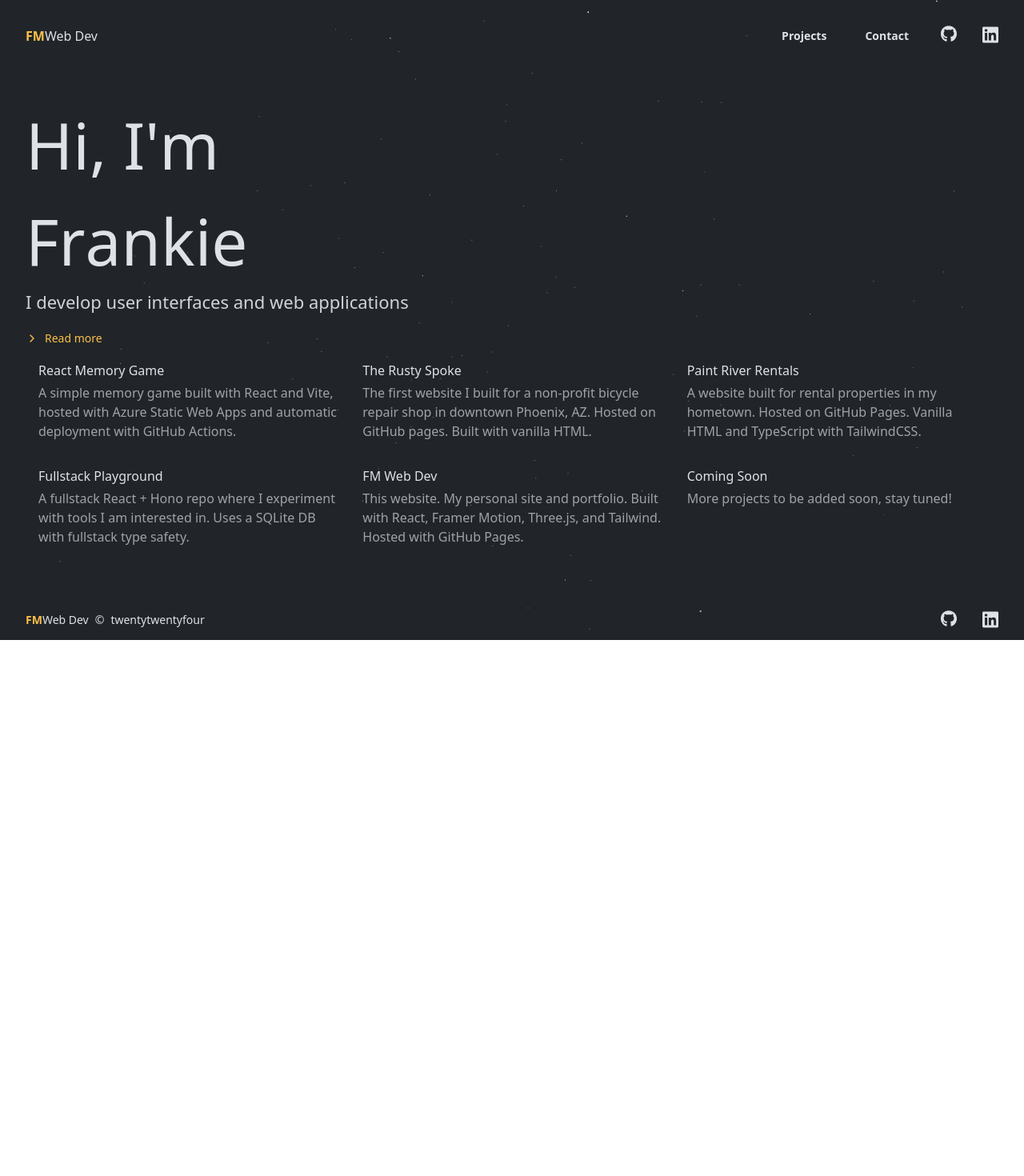
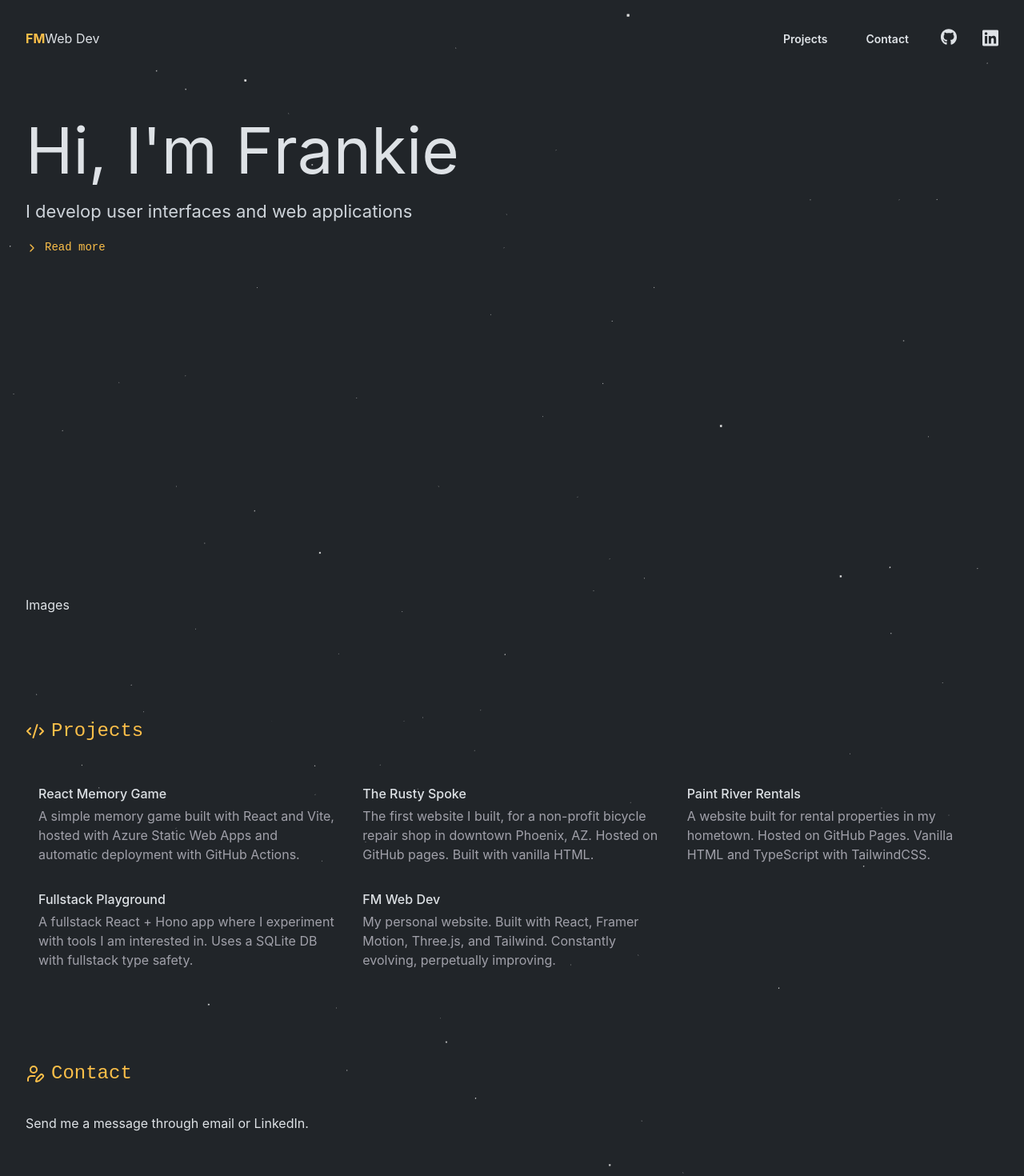
Before and after one commit to FrankieMarie/frankiemarie.me, a React (Vite) app: page / in a window 1280 px wide. Shown: the top 1470 px of the page at 80% size. Before the commit the page ends 818 px from the top, so only its background shows below. Built offline with nearby package versions, Linux system fonts and the light colour scheme; a web font is replaced by a local one.

Commit message:
spacing, images section, contact

```diff
--- a/src/components/About.tsx
+++ b/src/components/About.tsx
@@ -9,8 +9,8 @@ import {
 
 function About() {
   return (
-    <section className="max-w-lg flex-grow">
-      <TextEffect className="text-80" per="char" preset="fade" as="h1">
+    <section id="about" className="flex-grow">
+      <TextEffect className="text-80 mt-8" per="char" preset="fade" as="h1">
         Hi, I'm Frankie
       </TextEffect>
       <TextEffect className="text-22 text-lighter" per="word" preset="scale">
@@ -20,18 +20,18 @@ function About() {
         <AccordionItem value="getting-started">
           <AccordionTrigger className="flex items-center gap-2 py-0.5 text-left text-gold hover:text-gold/80">
             <ChevronRight className="h-4 w-4 transition-transform duration-200 group-data-[expanded]:rotate-90" />
-            <TextEffect className="text-14" per="word" preset="scale">
+            <TextEffect className="font-dank text-14" per="word" preset="scale">
               Read more
             </TextEffect>
           </AccordionTrigger>
           <AccordionContent>
-            <p className="text-light">
+            <p className="max-w-xl text-light">
               I am a web developer from the Upper Peninsula of Michigan. I
               specialize in building front end web applications with a focus on
               design, semantics, accessibility, and user experience. I have been
               working with TypeScript and modern web frameworks professionally
               for over 6 years. I particularly enjoy writing CSS and making
-              things look pretty and fun to interact with.
+              things fun to interact with.
             </p>
           </AccordionContent>
         </AccordionItem>
--- /dev/null
+++ b/src/components/Contact.tsx
@@ -0,0 +1,17 @@
+import { Link } from '@tanstack/react-router';
+import { UserPen } from 'lucide-react';
+
+function Contact() {
+  return (
+    <section id="contact" className="mt-24">
+      <Link className="mb-8 block w-max" hash="contact">
+        <h1 className="flex w-max items-center gap-2 font-dank text-24 text-gold hover:text-gold/80">
+          <UserPen /> Contact
+        </h1>
+      </Link>
+      <p>Send me a message through email or LinkedIn.</p>
+    </section>
+  );
+}
+
+export { Contact };
--- a/src/components/ContactForm.tsx
+++ /dev/null
@@ -1,62 +0,0 @@
-import { FormEvent } from "react";
-import { NAME, EMAIL, SUBJECT, MESSAGE } from "src/api/types";
-
-type Props = {
-  onSubmit: (e: FormEvent<HTMLFormElement>) => void;
-};
-
-export const ContactForm = (props: Props) => {
-  const { onSubmit } = props;
-
-  return (
-    <form
-      className="mx-auto mt-8 flex w-full max-w-4xl flex-col gap-8"
-      onSubmit={onSubmit}
-    >
-      <div className="flex flex-col items-center border-b border-tertiary py-2 text-white transition-all placeholder:text-slate-400 focus-within:border-b-primary">
-        <input
-          className="h-full w-full appearance-none border-none bg-transparent px-2 py-1 leading-tight text-white focus:outline-none"
-          type="text"
-          placeholder="Your Name"
-          aria-label="Your Name"
-          name={NAME}
-        />
-      </div>
-      <div className="flex flex-col items-center border-b border-tertiary py-2 text-white transition-all placeholder:text-slate-400 focus-within:border-b-primary">
-        <input
-          className="h-full w-full appearance-none border-none bg-transparent px-2 py-1 leading-tight text-white focus:outline-none"
-          type="text"
-          placeholder="Your Email"
-          aria-label="Your Email"
-          name={EMAIL}
-        />
-      </div>
-      <div className="flex flex-col items-center border-b border-tertiary py-2 text-white transition-all placeholder:text-slate-400 focus-within:border-b-primary">
-        <input
-          className="h-full w-full appearance-none border-none bg-transparent px-2 py-1 leading-tight text-white placeholder:text-slate-400 focus:outline-none"
-          type="text"
-          placeholder="Subject"
-          aria-label="Subject"
-          name={SUBJECT}
-        />
-      </div>
-      <div className="flex flex-col gap-2">
-        <label className="px-2 text-slate-400">Message</label>
-        <div className="flex border border-tertiary pt-2 text-white transition-all focus-within:border-primary">
-          <textarea
-            className="h-full w-full appearance-none border-none bg-transparent px-2 py-1 text-white focus:outline-none"
-            aria-label="Message"
-            rows={4}
-            name={MESSAGE}
-          />
-        </div>
-      </div>
-      <button
-        type="submit"
-        className="flex h-8 items-center self-start bg-secondary px-4 pt-[1px] font-bold leading-4 text-background transition-all hover:bg-primary"
-      >
-        Submit
-      </button>
-    </form>
-  );
-};
--- a/src/components/Footer.tsx
+++ b/src/components/Footer.tsx
@@ -3,8 +3,8 @@ import { LinkedIn } from '../assets/SVGs/LinkedIn';
 
 export const Footer = () => {
   return (
-    <footer className="z-10">
-      <div className="mx-auto flex w-full max-w-screen-nav items-center justify-between p-8">
+    <footer className="relative z-10 mt-24">
+      <div className="mx-auto flex h-24 w-full max-w-screen-nav items-center justify-between px-8">
         <div className="flex gap-2 text-14">
           <div className="flex items-baseline">
             <span className="font-bold text-gold">FM</span>
--- /dev/null
+++ b/src/components/Images.tsx
@@ -0,0 +1,5 @@
+function Images() {
+  return <div className="mb-8">Images</div>;
+}
+
+export { Images };
--- a/src/components/Navbar.tsx
+++ b/src/components/Navbar.tsx
@@ -10,7 +10,7 @@ function Navbar() {
 
   return (
     <nav
-      className={`sticky top-0 z-40 mx-auto flex w-full items-center border-none p-8 transition-all ${
+      className={`sticky top-0 z-40 mx-auto flex h-24 w-full items-center border-none px-8 transition-all ${
         scrolled ? 'backdrop-blur-sm' : 'bg-transparent'
       } `}
     >
--- a/src/components/ProjectCard.tsx
+++ /dev/null
@@ -1,26 +0,0 @@
-import { Tag } from "./Tag";
-
-interface Props {
-  title: string;
-  text: string;
-  tags: string[];
-  onClick: () => void;
-}
-
-export const ProjectCard = ({ title, text, tags, onClick }: Props) => {
-  return (
-    <div className="relative flex flex-col items-center justify-start rounded-xl border border-transparent bg-darkGrey bg-opacity-30 p-4 transition-all hover:border-primary">
-      <button type="button" onClick={onClick}>
-        <h2 className="mb-2 bg-gradient-to-r from-white via-primary to-secondary bg-clip-text font-bold text-transparent">
-          {title}
-        </h2>
-        <p className="mb-12 text-center">{text}</p>
-        <div className="absolute bottom-4 left-4 flex w-[calc(100%-2rem)] flex-wrap justify-center gap-2">
-          {tags.map((tag) => (
-            <Tag key={`${title}-${tag}`} text={tag} />
-          ))}
-        </div>
-      </button>
-    </div>
-  );
-};
--- a/src/components/Projects.tsx
+++ b/src/components/Projects.tsx
@@ -1,8 +1,16 @@
+import { CodeXml } from 'lucide-react';
 import { AnimatedBackground } from './AnimatedBackground';
+import { Link } from '@tanstack/react-router';
 
 function Projects() {
   return (
-    <section className="grid grid-cols-2 md:grid-cols-3">
+    <section id="projects" className="mt-24">
+      <Link className="mb-8 block w-max" hash="projects">
+        <h1 className="flex w-max items-center gap-2 font-dank text-24 text-gold hover:text-gold/80">
+          <CodeXml /> Projects
+        </h1>
+      </Link>
+      <div className="grid grid-cols-2 md:grid-cols-3">
         <AnimatedBackground
           className="rounded-lg bg-darker"
           transition={{
@@ -21,6 +29,7 @@ function Projects() {
             </div>
           ))}
         </AnimatedBackground>
+      </div>
     </section>
   );
 }
@@ -38,7 +47,7 @@ const PROJECTS = [
     id: 2,
     title: 'The Rusty Spoke',
     description:
-      'The first website I built for a non-profit bicycle repair shop in downtown Phoenix, AZ. Hosted on GitHub pages. Built with vanilla HTML.'
+      'The first website I built, for a non-profit bicycle repair shop in downtown Phoenix, AZ. Hosted on GitHub pages. Built with vanilla HTML.'
   },
   {
     id: 3,
@@ -50,17 +59,12 @@ const PROJECTS = [
     id: 4,
     title: 'Fullstack Playground',
     description:
-      'A fullstack React + Hono repo where I experiment with tools I am interested in. Uses a SQLite DB with fullstack type safety.'
+      'A fullstack React + Hono app where I experiment with tools I am interested in. Uses a SQLite DB with fullstack type safety.'
   },
   {
     id: 5,
     title: 'FM Web Dev',
     description:
-      'This website. My personal site and portfolio. Built with React, Framer Motion, Three.js, and Tailwind. Hosted with GitHub Pages.'
-  },
-  {
-    id: 6,
-    title: 'Coming Soon',
-    description: 'More projects to be added soon, stay tuned!'
+      'My personal website. Built with React, Framer Motion, Three.js, and Tailwind. Constantly evolving, perpetually improving.'
   }
 ];
--- a/src/hooks/useScroll.ts
+++ b/src/hooks/useScroll.ts
@@ -9,7 +9,7 @@ export const useScroll = () => {
   useEffect(() => {
     const handleScroll = () => {
       const scrollY = window.scrollY;
-      if (scrollY > 100) {
+      if (scrollY > 50) {
         setScrolled(true);
       } else {
         setScrolled(false);
--- a/src/index.css
+++ b/src/index.css
@@ -13,6 +13,7 @@ body {
 
 html, #root {
   height: 100%;
+  font-family: -apple-system, BlinkMacSystemFont, sans-serif;
 }
 
 * {
--- a/src/routes/__root.tsx
+++ b/src/routes/__root.tsx
@@ -9,10 +9,10 @@ export const Route = createRootRoute({
 
 function Root() {
   return (
-    <main className="flex h-full flex-col bg-darkest text-lightest selection:bg-gold selection:text-darkest">
+    <main className="relative bg-darkest text-lightest selection:bg-gold selection:text-darkest">
       <StarsCanvas />
       <Navbar />
-      <div className="z-10 mx-auto h-full w-full max-w-screen-content flex-grow p-8">
+      <div className="relative z-10 mx-auto w-full max-w-screen-content px-8">
         <Outlet />
       </div>
       <Footer />
--- a/src/routes/index.tsx
+++ b/src/routes/index.tsx
@@ -1,6 +1,8 @@
 import { createFileRoute } from '@tanstack/react-router';
 import { About } from '../components/About';
 import { Projects } from '../components/Projects';
+import { Images } from '../components/Images';
+import { Contact } from '../components/Contact';
 
 export const Route = createFileRoute('/')({
   component: Index
@@ -8,9 +10,14 @@ export const Route = createFileRoute('/')({
 
 function Index() {
   return (
-    <div className="flex h-full flex-col">
-      <About />
+    <>
+      {/* height === 100vh - navbar height */}
+      <div className="flex h-[calc(100vh-6rem)] flex-col">
+        <About />
+        <Images />
+      </div>
       <Projects />
-    </div>
+      <Contact />
+    </>
   );
 }
```
Lines whose indentation alone changed are shown as unchanged.
